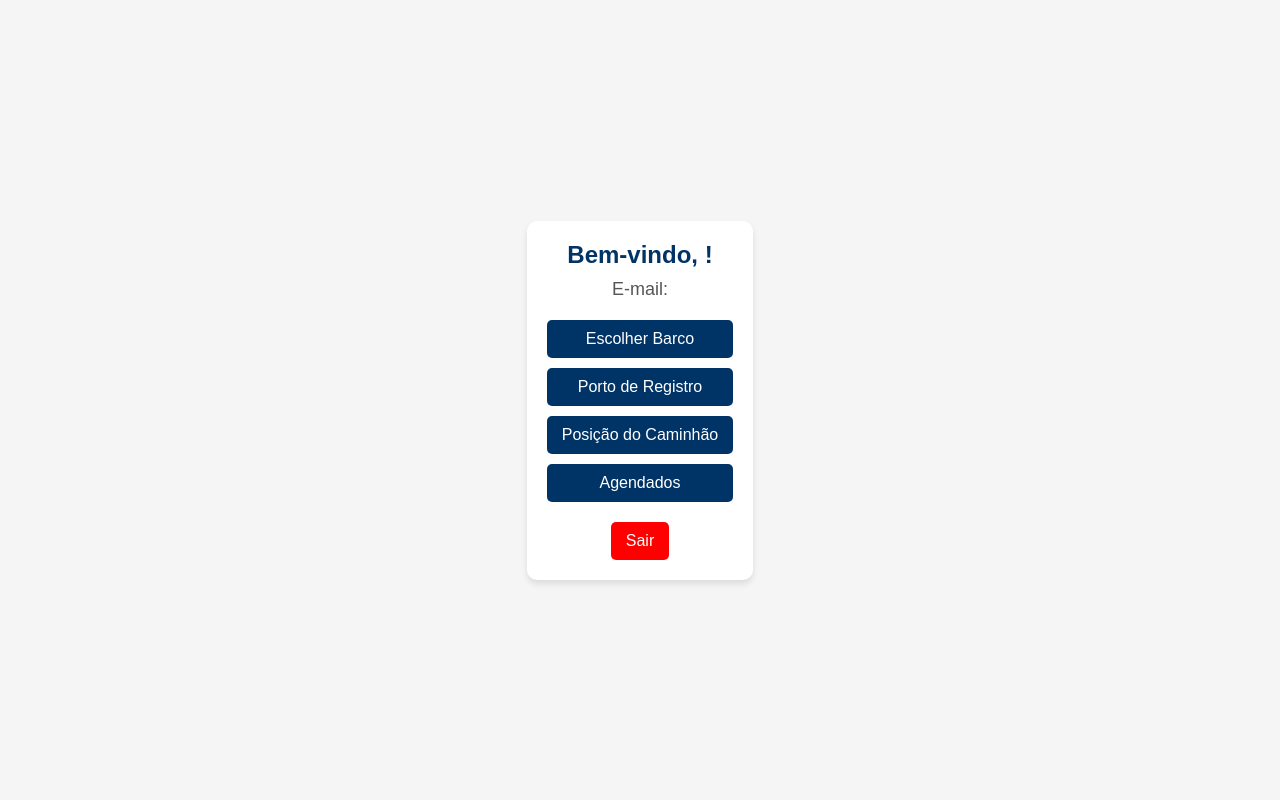
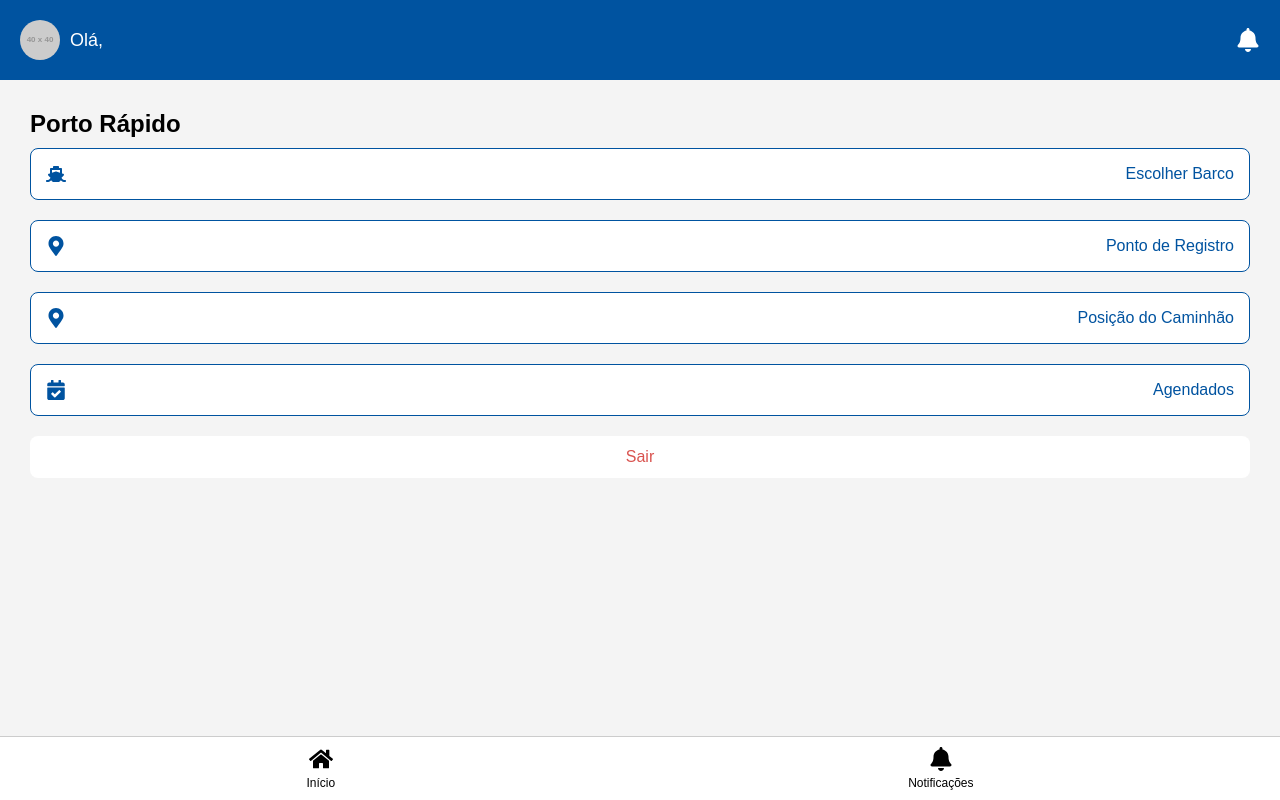
Before and after one commit to flpx01/PortoRapido, a React (Vite) app: page /dashboard in a window 1280 px wide. Built offline with nearby package versions, Linux system fonts and the light colour scheme; sample sign-in values are in the browser's storage.

Commit message:
Mundando o estilo do login , dashboard, e mundando as rotas do alerta e dashboard

```diff
--- a/package.json
+++ b/package.json
@@ -12,6 +12,7 @@
   "dependencies": {
     "react": "^18.3.1",
     "react-dom": "^18.3.1",
+    "react-icons": "^5.3.0",
     "react-router-dom": "^6.28.0",
     "styled-components": "^6.1.13"
   },
--- a/src/App.jsx
+++ b/src/App.jsx
@@ -5,7 +5,6 @@ import Dashboard from "./pages/Dashboard/Dashboard";
 import EscolherBarco from "./pages/EscolherBarco/EscolherBarco";
 import AgendarBarco from "./pages/EscolherBarco/AgendarBarco";
 import Agendados from "./pages/Agendados/Agendados";
-import RegistrarPonto from "./pages/RegistrarPonto/RegistrarPonto";
 import "./styles/global.css";
 import PosicaoCaminhao from "./pages/PosicaoCaminhao/PosicaoCaminhao";
 import Alertas from "./pages/Alertas/Alertas";
@@ -18,7 +17,6 @@ function App() {
         <Route path="/login" element={<Login />} />
         <Route path="/register" element={<Register />} />
         <Route path="/dashboard" element={<Dashboard />} />
-        <Route path="/registrar-ponto" element={<RegistrarPonto />} />
         <Route path="/escolher-barco" element={<EscolherBarco />} />
         <Route path="/escolher-barco/agendar/:barcoId" element={<AgendarBarco />} />
         <Route path="/agendados" element={<Agendados />} />
--- a/src/pages/Agendados/Agendados.css
+++ b/src/pages/Agendados/Agendados.css
@@ -1,16 +1,116 @@
+/* Container geral da página */
+.agendados-container {
+  display: flex;
+  flex-direction: column;
+  height: 100vh;
+  background-color: #f4f4f4;
+  font-family: 'Roboto', sans-serif;
+}
+
+/* Cabeçalho da página */
+.agendados-header {
+  background-color: #0053a0;
+  color: white;
+  padding: 20px;
+  display: flex;
+  align-items: center;
+  justify-content: space-between;
+}
+
+.agendados-header h1 {
+  font-size: 20px;
+  margin: 0;
+  flex-grow: 1;
+  text-align: center;
+}
+
+.back-button {
+  background: none;
+  border: none;
+  color: white;
+  font-size: 20px;
+  font-weight: bold;
+  cursor: pointer;
+}
+
+/* Lista de agendamentos */
+.agendados-list {
+  list-style: none;
+  padding: 20px;
+  margin: 0;
+  overflow-y: auto;
+  flex-grow: 1;
+}
+
+.agendamento-item {
+  background-color: white;
+  border: 1px solid #0053a0;
+  border-radius: 10px;
+  padding: 15px;
+  margin-bottom: 15px;
+  display: flex;
+  flex-direction: column;
+  justify-content: space-between;
+  gap: 10px;
+}
+
+.agendamento-item p {
+  margin: 0;
+  color: #333;
+}
+
+.agendamento-item p strong {
+  font-size: 16px;
+  color: #0053a0;
+}
+
+/* Botão de registrar ponto */
 .registrar-ponto-button {
-    display: inline-block;
-    margin-top: 8px;
-    padding: 8px 12px;
+  background-color: #0053a0;
+  color: white;
+  padding: 10px 15px;
+  border: none;
+  border-radius: 5px;
   font-size: 14px;
-    color: #fff;
-    background-color: #007bff;
-    border: none;
-    border-radius: 4px;
   cursor: pointer;
+  align-self: flex-end;
   transition: background-color 0.3s ease;
 }
 
 .registrar-ponto-button:hover {
-    background-color: #0056b3;
+  background-color: #003d7c;
 }
+
+/* Mensagem de falta de agendamentos */
+.no-agendamentos {
+  text-align: center;
+  color: #888;
+  font-size: 16px;
+  padding: 20px;
+}
+
+/* Barra de navegação inferior */
+.bottom-navbar {
+  background-color: #ffffff;
+  padding: 10px 20px;
+  display: flex;
+  justify-content: space-around;
+  border-top: 1px solid #ccc;
+}
+
+.bottom-navbar .nav-item {
+  display: flex;
+  flex-direction: column;
+  align-items: center;
+  justify-content: center;
+  cursor: pointer;
+}
+
+.bottom-navbar .nav-item .icon {
+  font-size: 24px;
+  margin-bottom: 5px;
+}
+
+.bottom-navbar .nav-item p {
+  font-size: 12px;
+}
--- a/src/pages/Agendados/Agendados.jsx
+++ b/src/pages/Agendados/Agendados.jsx
@@ -9,7 +9,7 @@ const Agendados = () => {
 
   // Função para redirecionar à tela de Registrar Ponto
   const handleRegistrarPonto = (agendamento) => {
-    navigate("/registrar-ponto", { state: agendamento });
+    navigate("/porto-registro", { state: agendamento });
   };
 
   return (
--- a/src/pages/Alertas/Alertas.jsx
+++ b/src/pages/Alertas/Alertas.jsx
@@ -7,7 +7,7 @@ export default function Alertas() {
   return (
     <div className="alerts-container">
       <header className="alerts-header">
-        <button className="back-button" onClick={() => navigate(-1)}>
+        <button className="back-button" onClick={() => navigate("/dashboard")}>
           ←
         </button>
         <h1>Alertas</h1>
--- a/src/pages/Dashboard/Dashboard.css
+++ b/src/pages/Dashboard/Dashboard.css
@@ -1,63 +1,124 @@
 .dashboard-container {
   display: flex;
-  justify-content: center;
+  flex-direction: column;
+  height: 100vh;
+  background-color: #f4f4f4;
+  font-family: 'Roboto', sans-serif;
+}
+
+.dashboard-header {
+  background-color: #0053a0;
+  color: white;
+  padding: 20px;
+  display: flex;
   align-items: center;
-  height: 100vh;
-  background-color: #f5f5f5;
-  padding: 20px;
-  box-sizing: border-box;
+  justify-content: space-between;
+  font-size: 18px;
+}
+
+.dashboard-header .user-info {
+  display: flex;
+  align-items: center;
+}
+
+.dashboard-header .user-info img {
+  border-radius: 50%;
+  width: 40px;
+  height: 40px;
+  margin-right: 10px;
+}
+
+.dashboard-header .user-info p {
+  margin: 0;
+}
+
+.dashboard-header .bell-icon {
+  font-size: 24px;
+  cursor: pointer;
 }
 
 .dashboard-content {
-  text-align: center;
-  background: white;
-  padding: 20px;
-  border-radius: 10px;
-  box-shadow: 0px 4px 6px rgba(0, 0, 0, 0.1);
+  display: flex;
+  flex-direction: column;
+  justify-content: space-between;
+  padding: 30px;
+  flex-grow: 1;
 }
 
 .dashboard-content h1 {
   font-size: 24px;
-  color: #003366;
   margin-bottom: 10px;
 }
 
-.dashboard-content p {
-  font-size: 18px;
-  color: #555;
-  margin-bottom: 20px;
-}
-
-.buttons-container {
+.dashboard-content .buttons-container {
   display: flex;
   flex-direction: column;
-  gap: 10px;
-  margin-bottom: 20px;
+  gap: 20px;
 }
 
 .dashboard-button {
-  background-color: #003366;
-  color: white;
-  border: none;
-  border-radius: 5px;
-  padding: 10px 15px;
+  background-color: #ffffff;
+  color: #0053a0;
+  padding: 15px;
+  border: 1px solid #0053a0;
+  border-radius: 8px;
+  display: flex;
+  align-items: center;
+  justify-content: space-between;
   font-size: 16px;
+  width: 100%;
   cursor: pointer;
-  transition: background-color 0.3s ease;
+  transition: all 0.3s;
 }
 
 .dashboard-button:hover {
-  background-color: #0055aa;
+  background-color: #0053a0;
+  color: white;
+}
+
+.dashboard-button .icon {
+  font-size: 20px;
 }
 
 .logout-button {
-  background-color:
-    #ff0000;
-    color: white;
-    border: none;
-    border-radius: 5px;
-    padding: 10px 15px;
-    font-size: 16px;
-    cursor: pointer;
-    transition: background-color 0.3s ease;
+  background-color: #ffffff;
+  color: #d9534f;
+  padding: 12px 25px;
+  border: none;
+  border-radius: 8px;
+  width: 100%;
+  cursor: pointer;
+  font-size: 16px;
+  text-align: center;
+  margin-top: 20px;
 }
+
+.logout-button:hover {
+  background-color: #d9534f;
+  color: white;
+}
+
+.bottom-navbar {
+  background-color: #ffffff;
+  padding: 10px 20px;
+  display: flex;
+  justify-content: space-around;
+  border-top: 1px solid #ccc;
+}
+
+.bottom-navbar .nav-item {
+  display: flex;
+  flex-direction: column;
+  align-items: center;
+  justify-content: center;
+  cursor: pointer;
+}
+
+.bottom-navbar .nav-item .icon {
+  font-size: 24px;
+  margin-bottom: 5px;
+}
+
+.bottom-navbar .nav-item p {
+  font-size: 12px;
+}
--- a/src/pages/Dashboard/Dashboard.jsx
+++ b/src/pages/Dashboard/Dashboard.jsx
@@ -1,5 +1,6 @@
 import { useEffect, useState } from "react";
 import { useNavigate } from "react-router-dom";
+import { FaShip, FaMapMarkerAlt, FaCalendarCheck, FaHome, FaBell } from 'react-icons/fa';
 import "./Dashboard.css";
 
 const Dashboard = () => {
@@ -26,25 +27,52 @@ const Dashboard = () => {
 
   return (
     <div className="dashboard-container">
+      <div className="dashboard-header">
+        <div className="user-info">
+          <img
+            src="https://via.placeholder.com/40"
+            alt="Avatar"
+          />
+          <p>Olá, {user ? user.nome : "Carregando..."}</p>
+        </div>
+        <FaBell className="bell-icon" onClick={() => navigate("/alertas")} />
+      </div>
+
+      <div className="dashboard-content">
         {user ? (
-        <div className="dashboard-content">
-          <h1>Bem-vindo, {user.nome}!</h1>
-          <p>E-mail: {user.email}</p>
+          <div>
+            <h1>Porto Rápido</h1>
             <div className="buttons-container">
-            <button className="dashboard-button" onClick={() => navigate("/escolher-barco")}>
+              <button
+                className="dashboard-button"
+                onClick={() => navigate("/escolher-barco")}
+              >
+                <FaShip className="icon" />
                 Escolher Barco
               </button>
-            <button className="dashboard-button" onClick={() => navigate("/porto-registro")}>
-              Porto de Registro
+              <button
+                className="dashboard-button"
+                onClick={() => navigate("/porto-registro")}
+              >
+                <FaMapMarkerAlt className="icon" />
+                Ponto de Registro
               </button>
-            <button className="dashboard-button" onClick={() => navigate("/posicao-caminhao")}>
+              <button
+                className="dashboard-button"
+                onClick={() => navigate("/posicao-caminhao")}
+              >
+                <FaMapMarkerAlt className="icon" />
                 Posição do Caminhão
               </button>
-            <button className="dashboard-button" onClick={() => navigate("/agendados")}>
+              <button
+                className="dashboard-button"
+                onClick={() => navigate("/agendados")}
+              >
+                <FaCalendarCheck className="icon" />
                 Agendados
               </button>
             </div>
-          <button onClick={handleLogout} className="logout-button">
+            <button className="logout-button" onClick={handleLogout}>
               Sair
             </button>
           </div>
@@ -52,6 +80,18 @@ const Dashboard = () => {
           <p>Carregando...</p>
         )}
       </div>
+
+      <div className="bottom-navbar">
+        <div className="nav-item" onClick={() => navigate("/dashboard")}>
+          <FaHome className="icon" />
+          <p>Início</p>
+        </div>
+        <div className="nav-item" onClick={() => navigate("/alertas")}>
+          <FaBell className="icon" />
+          <p>Notificações</p>
+        </div>
+      </div>
+    </div>
   );
 };
 
--- a/src/pages/Login/Login.css
+++ b/src/pages/Login/Login.css
@@ -1,107 +1,98 @@
+/* Estilos gerais */
+body {
+  margin: 0;
+  padding: 0;
+  font-family: 'Roboto', sans-serif;
+  background-color: #ffffff;
+}
+
 .login-container {
   display: flex;
+  flex-direction: column;
+  align-items: center;
   justify-content: center;
-  align-items: center;
   height: 100vh;
-  background-color: #f5f5f5;
-  padding: 20px;
-  box-sizing: border-box;
+  background-color: #ffffff;
 }
 
-/* Formulário */
 .login-form {
-  background: white;
-  border-radius: 10px;
-  padding: 20px;
-  width: 100%;
+  width: 90%;
   max-width: 400px;
-  box-shadow: 0px 4px 6px rgba(0, 0, 0, 0.1);
   text-align: center;
 }
 
-/* Título */
 .login-title {
   font-size: 24px;
-  font-weight: bold;
-  margin: 20px 0;
-  color: #003366;
+  color: #0053a0;
+  margin-bottom: 20px;
 }
 
-/* Inputs */
+/* Entrada de dados */
 .login-input-container {
   display: flex;
   flex-direction: column;
   gap: 15px;
+  margin-bottom: 20px;
 }
 
 .login-input {
-  border: 2px solid #003366;
-  border-radius: 5px;
+  width: 100%;
   padding: 10px;
   font-size: 16px;
+  border: 2px solid #0053a0;
+  border-radius: 5px;
   outline: none;
-  transition: all 0.3s;
+  transition: border-color 0.3s;
 }
 
 .login-input:focus {
-  border-color: #0055aa;
+  border-color: #003d7c;
 }
 
-/* Botão */
+/* Botão de login */
 .login-button {
-  background-color: #003366;
+  width: 100%;
+  background-color: #0053a0;
   color: white;
+  padding: 10px 15px;
+  font-size: 16px;
+  font-weight: bold;
   border: none;
   border-radius: 5px;
-  padding: 10px;
-  font-size: 18px;
   cursor: pointer;
-  margin-top: 20px;
+  transition: background-color 0.3s;
 }
 
 .login-button:hover {
-  background-color: #0055aa;
+  background-color: #003d7c;
+}
+
+/* Mensagem de erro */
+.login-error {
+  color: #d9534f;
+  font-size: 14px;
+  margin-bottom: 15px;
 }
 
 /* Link para registrar */
 .login-register-link {
   margin-top: 10px;
-  color: #003366;
-  font-size: 16px;
+  font-size: 14px;
+  color: #0053a0;
   cursor: pointer;
   text-decoration: underline;
 }
 
 .login-register-link:hover {
-  color: #0055aa;
+  color: #003d7c;
 }
 
-/* Mensagem de erro */
-.login-error {
-  color: red;
-  font-size: 14px;
-  margin-top: 10px;
+/* Logo */
+.login-logo {
+  width: 150px;
+  margin-bottom: 20px;
 }
 
-/* Responsividade */
-@media (max-width: 768px) {
-  .login-form {
-    padding: 15px;
-  }
-
-  .login-title {
-    font-size: 20px;
-  }
-
-  .login-input {
-    font-size: 14px;
-  }
-
-  .login-button {
-    font-size: 16px;
-  }
-
-  .login-register-link {
-    font-size: 14px;
-  }
+.login-form img {
+  max-width: 100%;
 }
--- a/src/pages/Login/Login.jsx
+++ b/src/pages/Login/Login.jsx
@@ -43,6 +43,7 @@ const Login = () => {
   return (
     <div className="login-container">
       <div className="login-form">
+      <img src="logo.png" alt="PortoRápido" className="login-logo" />
         <h1 className="login-title">Login</h1>
         <div className="login-input-container">
           <input
```
Also changed, not shown: src/pages/RegistrarPonto/RegistrarPonto.css (deleted, +0 -101 lines), src/pages/RegistrarPonto/RegistrarPonto.jsx (deleted, +0 -54 lines), 1 other file (tests, documents, lock files or other folders). Lines whose indentation alone changed are shown as unchanged.
